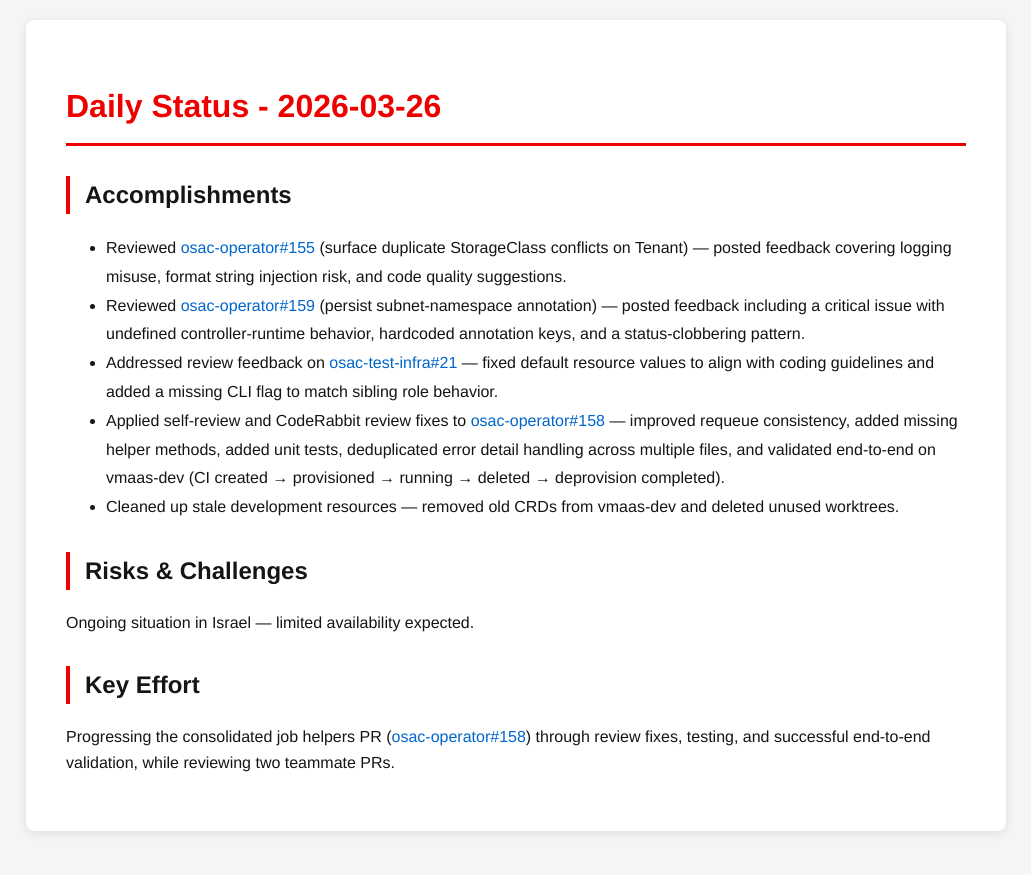
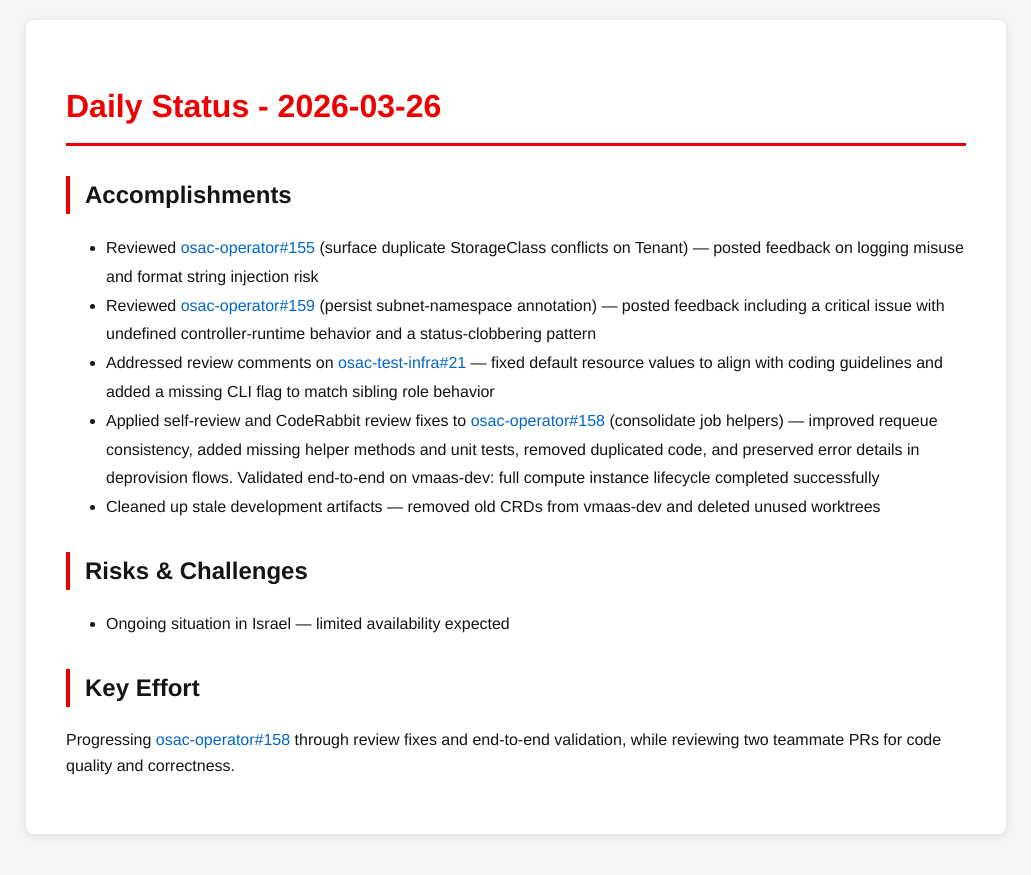
Before and after one commit to tzvatot/daily-status, a Jekyll site: the page built from 2026-03-26.md, in a window 1280 px wide. Shown: the top 875 px of the page, without its empty margins (124-1155 px from the left). Built offline with Jekyll 4.4.1, drawn with Linux system fonts in a browser that asks for light colours.

Commit message:
Daily status update - 2026-03-26

```diff
--- a/2026-03-26.md
+++ b/2026-03-26.md
@@ -7,14 +7,14 @@
 # Daily Status - 2026-03-26
 
 ## Accomplishments
-- Reviewed [osac-operator#155](https://github.com/osac-project/osac-operator/pull/155) (surface duplicate StorageClass conflicts on Tenant) — posted feedback covering logging misuse, format string injection risk, and code quality suggestions.
-- Reviewed [osac-operator#159](https://github.com/osac-project/osac-operator/pull/159) (persist subnet-namespace annotation) — posted feedback including a critical issue with undefined controller-runtime behavior, hardcoded annotation keys, and a status-clobbering pattern.
-- Addressed review feedback on [osac-test-infra#21](https://github.com/osac-project/osac-test-infra/pull/21) — fixed default resource values to align with coding guidelines and added a missing CLI flag to match sibling role behavior.
-- Applied self-review and CodeRabbit review fixes to [osac-operator#158](https://github.com/osac-project/osac-operator/pull/158) — improved requeue consistency, added missing helper methods, added unit tests, deduplicated error detail handling across multiple files, and validated end-to-end on vmaas-dev (CI created → provisioned → running → deleted → deprovision completed).
-- Cleaned up stale development resources — removed old CRDs from vmaas-dev and deleted unused worktrees.
+- Reviewed [osac-operator#155](https://github.com/osac-project/osac-operator/pull/155) (surface duplicate StorageClass conflicts on Tenant) — posted feedback on logging misuse and format string injection risk
+- Reviewed [osac-operator#159](https://github.com/osac-project/osac-operator/pull/159) (persist subnet-namespace annotation) — posted feedback including a critical issue with undefined controller-runtime behavior and a status-clobbering pattern
+- Addressed review comments on [osac-test-infra#21](https://github.com/osac-project/osac-test-infra/pull/21) — fixed default resource values to align with coding guidelines and added a missing CLI flag to match sibling role behavior
+- Applied self-review and CodeRabbit review fixes to [osac-operator#158](https://github.com/osac-project/osac-operator/pull/158) (consolidate job helpers) — improved requeue consistency, added missing helper methods and unit tests, removed duplicated code, and preserved error details in deprovision flows. Validated end-to-end on vmaas-dev: full compute instance lifecycle completed successfully
+- Cleaned up stale development artifacts — removed old CRDs from vmaas-dev and deleted unused worktrees
 
 ## Risks & Challenges
-Ongoing situation in Israel — limited availability expected.
+- Ongoing situation in Israel — limited availability expected
 
 ## Key Effort
-Progressing the consolidated job helpers PR ([osac-operator#158](https://github.com/osac-project/osac-operator/pull/158)) through review fixes, testing, and successful end-to-end validation, while reviewing two teammate PRs.
+Progressing [osac-operator#158](https://github.com/osac-project/osac-operator/pull/158) through review fixes and end-to-end validation, while reviewing two teammate PRs for code quality and correctness.
```
